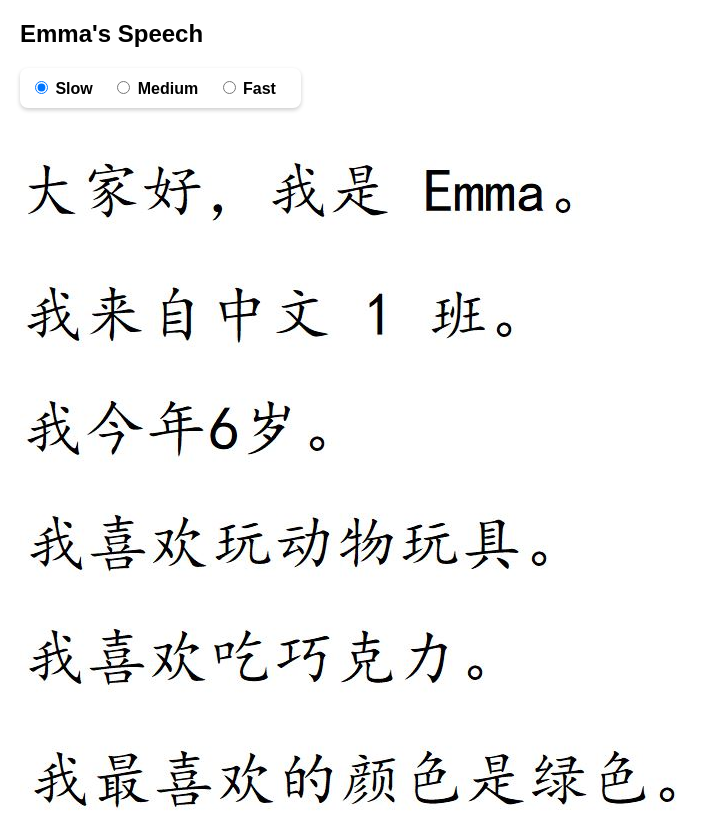
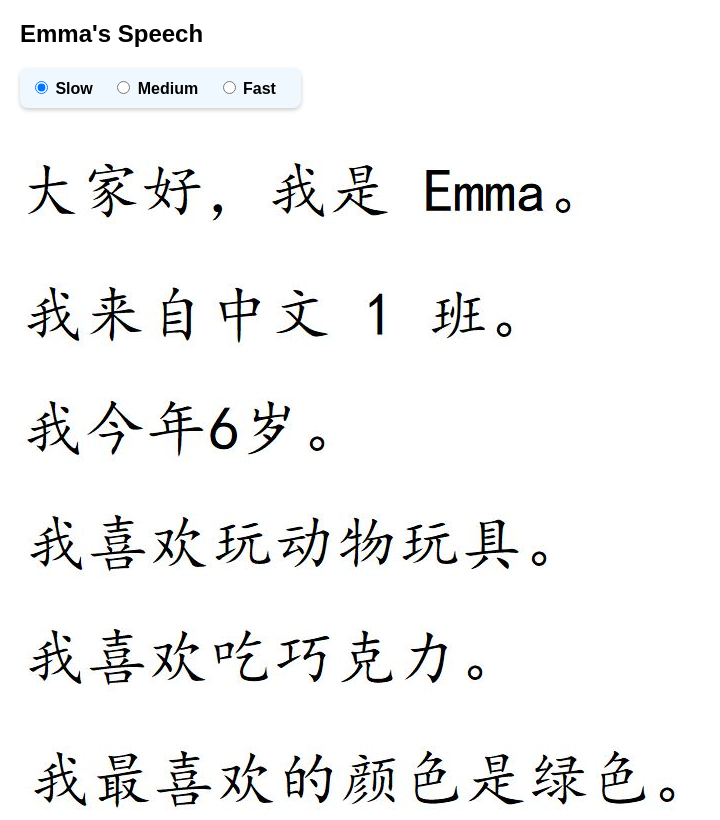
Before and after one commit to azz1717/emmaspeech2, a plain HTML site: page index.html in a window 1280 px wide. Shown: the top 820 px of the page, without its empty margins (0-720 px from the left). Drawn offline with Linux system fonts and the light colour scheme.

Commit message:
formattinhg

```diff
--- a/index.html
+++ b/index.html
@@ -20,6 +20,7 @@
       border-radius: 8px;
       box-shadow: 0 2px 4px rgba(0,0,0,0.2);
       display: inline-block;
+	  background-color: #f0f8ff;  /* light blue */
     }
     .toggle-container label {
       margin-right: 15px;
```
